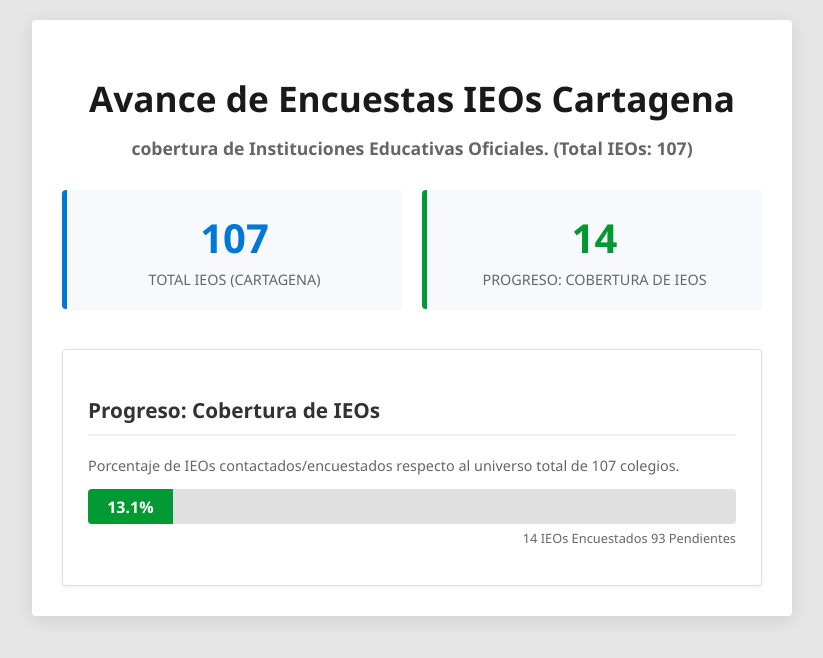
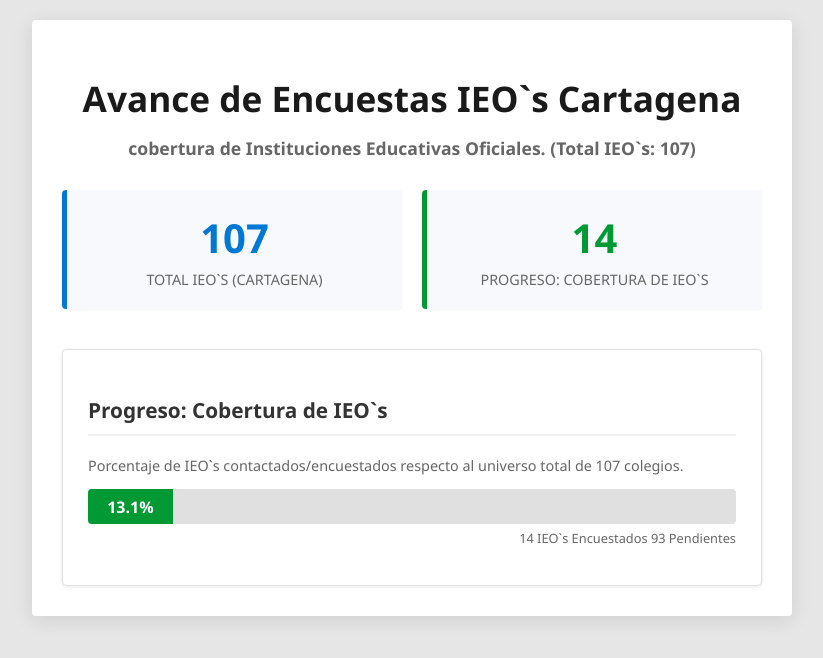
Before and after one commit to holmersilvapava/Investigacion_RG, a plain HTML site: page index.html in a window 1280 px wide. Shown: the whole page, without its empty margins (228-1051 px from the left). Drawn offline with Linux system fonts and the light colour scheme.

Commit message:
Update index.html

```diff
--- a/index.html
+++ b/index.html
@@ -3,7 +3,7 @@
 <head>
     <meta charset="UTF-8">
     <meta name="viewport" content="width=device-width, initial-scale=1.0">
-    <title>Avance IEOs Cartagena (Solo Cobertura)</title>
+    <title>Avance IEO`s Cartagena (Solo Cobertura)</title>
     <style>
         /* Estilos de Fondo y Contenedor */
         body {
@@ -100,8 +100,8 @@
 <body>
 
     <div class="dashboard-container">
-        <h1>Avance de Encuestas IEOs Cartagena</h1>
-        <h2>cobertura de Instituciones Educativas Oficiales. (Total IEOs: 107)</h2>
+        <h1>Avance de Encuestas IEO`s Cartagena</h1>
+        <h2>cobertura de Instituciones Educativas Oficiales. (Total IEO`s: 107)</h2>
 
         <script>
             // Datos proporcionados
@@ -135,23 +135,23 @@
         <div class="kpi-cards">
             <div class="card">
                 <div class="card-value" id="kpi-total"></div>
-                <div class="card-label">Total IEOs (Cartagena)</div>
+                <div class="card-label">Total IEO`s (Cartagena)</div>
             </div>
 
             <div class="card" style="border-left-color: #009933;">
                 <div class="card-value" id="kpi-encuestados" style="color: #009933;"></div>
-                <div class="card-label">Progreso: Cobertura de IEOs</div>
+                <div class="card-label">Progreso: Cobertura de IEO`s</div>
             </div>
         </div>
 
         <div class="chart-panel">
-            <h3>Progreso: Cobertura de IEOs</h3>
-            <p style="font-size: 0.9em; color: #666;">Porcentaje de IEOs contactados/encuestados respecto al universo total de 107 colegios.</p>
+            <h3>Progreso: Cobertura de IEO`s</h3>
+            <p style="font-size: 0.9em; color: #666;">Porcentaje de IEO`s contactados/encuestados respecto al universo total de 107 colegios.</p>
             <div class="progress-bar-container">
                 <div class="progress-bar" id="progressIeos">0%</div>
             </div>
             <p style="text-align: right; font-size: 0.8em; color: #666; margin-top: 5px;">
-                14 IEOs Encuestados 93 Pendientes
+                14 IEO`s Encuestados 93 Pendientes
             </p>
         </div>
 
```
